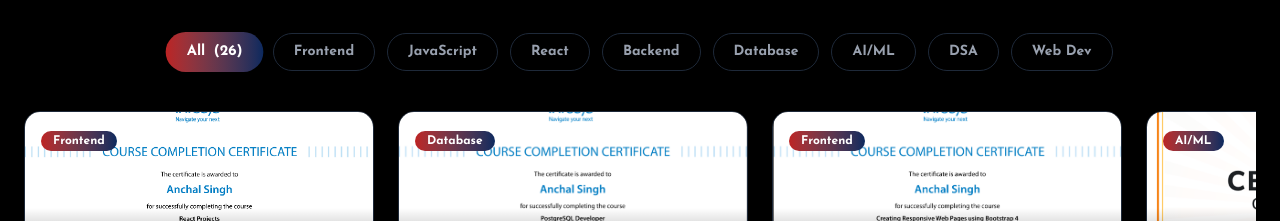
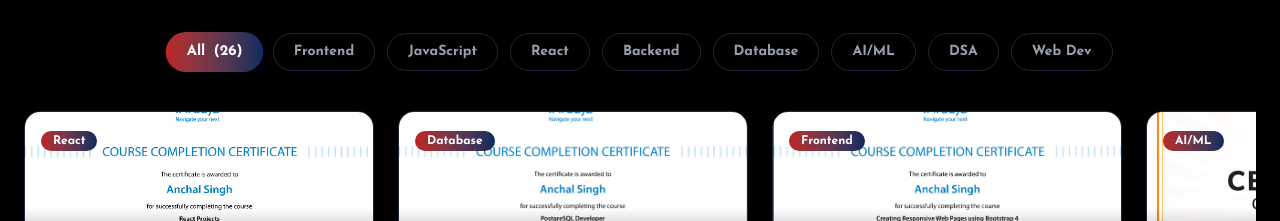
Before and after one commit to imanchalsingh/PORTFOLiO, a React (Vite) app: page / in a window 1280 px wide. Shown: the part 7400-7621 px from the top of the page. Built offline with nearby package versions, Linux system fonts and the light colour scheme; a web font is replaced by a local one.

Commit message:
Commit :  Update certificate category.

```diff
--- a/src/components/Certificates.jsx
+++ b/src/components/Certificates.jsx
@@ -54,7 +54,7 @@ const Certificates = () => {
         credentialLink: "#",
         skills: ["React", "Webpack"],
         image: reactproject,
-        category: "Frontend"
+        category: "React"
       },
       {
         id: 1,
```
